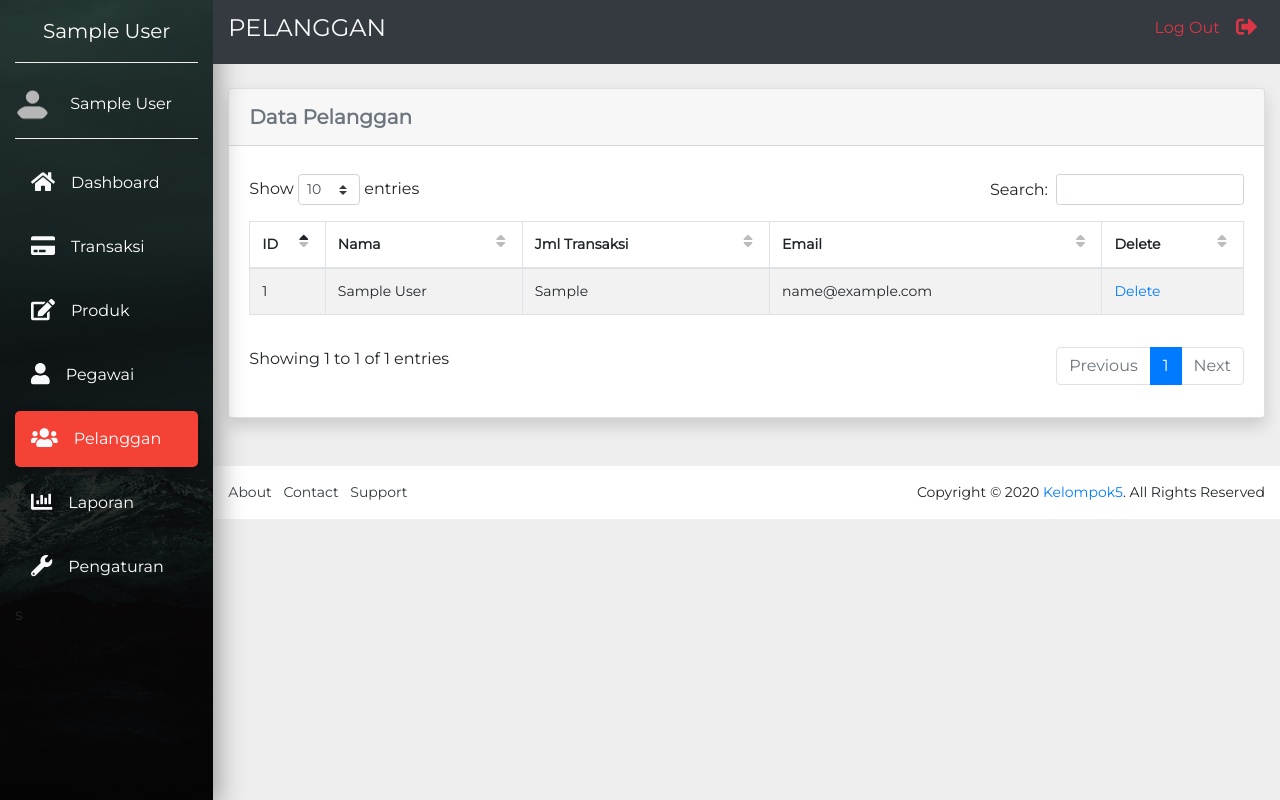
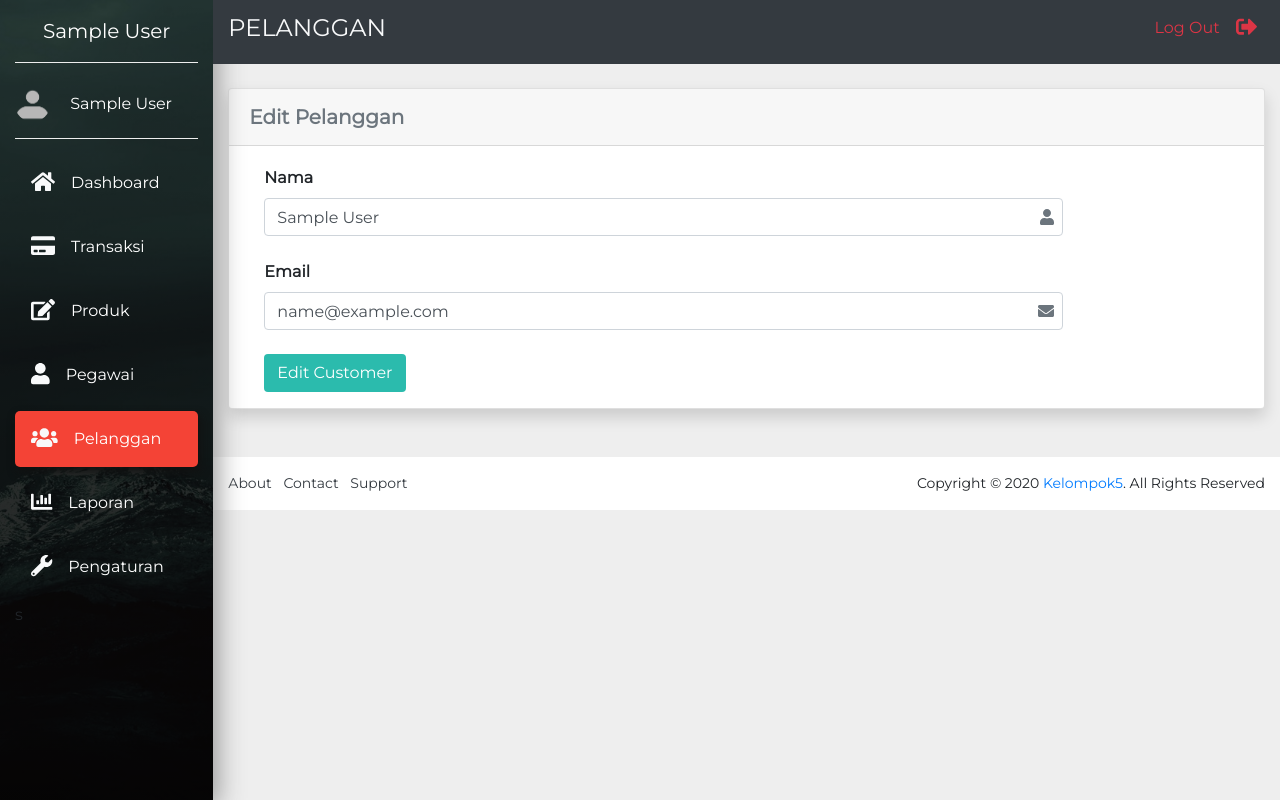
Before and after one commit to alifmaulanarizqi/proyek-pengelolaan-laundry-online, a PHP site: page /pelanggan.php?source=edit_customer&edit_customer_id=1 in a window 1280 px wide. Run offline with PHP 8.4, Linux system fonts and the light colour scheme; tables that the repository leaves empty or names only in its code hold one stand-in row (values such as "Sample post"); some libraries are stand-ins or nearby versions.

Commit message:
menambahkah fitur edit pada pelanggan.php

```diff
--- /dev/null
+++ b/edit_customer.php
@@ -0,0 +1,52 @@
+<!-- edit customer -->
+<?php
+  $customer_id = "";
+  $customer_name = "";
+  $customer_email = "";
+  $notifsuccess = "";
+
+  getEditCustomerValue();
+  editCustomer();
+?>
+
+<!-- form -->
+<div class="container-fluid">
+  <div class="row">
+    <div class="col-xl-10 col-lg-9 col-md-8 ml-auto">
+      <div class="row pt-md-5 mt-md-4 mb-5">
+        <div class="col-sm-12 mb-0">
+          <div class="card shadow">
+            <div class="card-header py-3">
+              <h5 class="m-0 font-weight-bold text-muted">Edit Pelanggan</h5>
+            </div>
+            <div class="card-body pb-0">
+              <form action="" method="post">
+                <div class="form-group mb-4">
+                  <label class="control-label col-sm-5 font-weight-bold" for="nama">Nama</label>
+                  <div class="col-sm-10 position-relative">
+                    <input type="text" class="form-control" id="nama" name="nama" placeholder="Masukan nama" value="<?php echo $customer_name; ?>" required>
+                    <i class="fas fa-user position-absolute text-muted icon-in-field" tabindex=0></i>
+                  </div>
+                </div>
+                <div class="form-group mb-4">
+                  <label class="control-label col-sm-5 font-weight-bold" for="email">Email</label>
+                  <div class="col-sm-10 position-relative">
+                    <input type="email" class="form-control" id="email" name="email" placeholder="Masukan email" value="<?php echo $customer_email; ?>" required>
+                    <i class="fas fa-envelope position-absolute text-muted icon-in-field" tabindex=0></i>
+                  </div>
+                </div>
+                <div class="form-group">
+                  <div class="col-sm-offset-2 col-sm-10">
+                    <button type="submit" class="btn btn-default form-button" name="edit-customer">Edit Customer</button>
+                    <span class="text-success"><?php echo $notifsuccess; ?></span>
+                  </div>
+                </div>
+              </form>
+            </div>
+          </div>
+        </div>
+      </div>
+    </div>
+  </div>
+</div>
+<!-- end of form -->
--- a/includes/function.php
+++ b/includes/function.php
@@ -456,9 +456,44 @@
               <td>$customer_name</td>
               <td>$customer_total_transaction</td>
               <td>$customer_email</td>
+              <td><a href='pelanggan.php?source=edit_customer&edit_customer_id=$customer_id'>Edit</a></td>
               <td><a href='pelanggan.php?delete=$customer_id'>Delete</a></td>
             </tr>";
     }
+  }
+
+  // get value of edit customer
+  function getEditCustomerValue() {
+    global $connection; global $customer_id; global $customer_name; global $customer_email;
+
+    if(isset($_GET["edit_customer_id"])) {
+      $customer_id = $_GET["edit_customer_id"];
+    }
+
+    $query = "SELECT * FROM customers WHERE id = '$customer_id'";
+    $select_customers_query = mysqli_query($connection, $query);
+    $row = mysqli_fetch_assoc($select_customers_query);
+
+    $customer_name = $row["nama"];
+    $customer_email = $row["email"];
+  }
+
+  // edit customer
+  function editCustomer() {
+    global $connection; global $customer_id; global $customer_name; global $customer_email; global $notifsuccess;
+
+    if(isset($_POST["edit-customer"])) {
+      $the_customer_name = $_POST["nama"];
+      $the_customer_email = $_POST["email"];
+
+      $query = "UPDATE customers SET nama = '$the_customer_name', email = '$the_customer_email' WHERE id = $customer_id";
+      $update_customer_query = mysqli_query($connection, $query);
+      $notifsuccess = "Data pelanggan berhasil diubah";
+
+      $customer_name = "";
+      $customer_email = "";
+    }
+
   }
 
   // delete customer
@@ -509,7 +544,7 @@
 
   // edit transaction
   function editTransaction() {
-    global $connection; global $transaction_id; global $customer_name; global $customer_email; global $notifsuccess;
+    global $connection; global $transaction_id; global $customer_name; global $customer_email; global $product_id; global $laundry_weight; global $notifsuccess;
 
     if(isset($_POST["edit-transaksi"])) {
       $the_customer_name = $_POST["nama"];
@@ -526,7 +561,6 @@
 
         $query = "UPDATE transactions SET id_produk = '$produk_id', berat_laundry = $laundry_weight, tanggal = now(), harga = $transaction_product_price WHERE id = $transaction_id";
         $update_post_query = mysqli_query($connection, $query);
-        $notifsuccess = "Transaksi berhasil diubah";
       } else {
         $query = "SELECT * FROM customers WHERE nama = '$customer_name' AND email = '$customer_email'";
         $select_id_customers_query = mysqli_query($connection, $query);
@@ -573,9 +607,13 @@
           $add_customer_query = mysqli_query($connection, $query);
         }
 
-        $notifsuccess = "Transaksi berhasil diubah";
       }
 
+      $notifsuccess = "Transaksi berhasil diubah";
+      $customer_name = "";
+      $customer_email = "";
+      $product_id = "";
+      $laundry_weight = "";
     }
   }
 
--- a/pelanggan.php
+++ b/pelanggan.php
@@ -7,49 +7,21 @@
 <!-- modal -->
 <?php include "includes/modal.php" ?>
 
-    <!-- table -->
-    <div class="container-fluid">
-      <div class="row">
-        <div class="col-xl-10 col-lg-9 col-md-8 ml-auto">
-          <div class="row pt-md-5 mt-md-4 mb-5">
-            <div class="col-sm-12 mb-0">
-              <div class="card shadow">
-                <div class="card-header py-3">
-                  <h5 class="m-0 font-weight-bold text-muted">Data Pelanggan</h5>
-                </div>
-                <div class="card-body pb-0">
-                  <table id="dtBasicExample" class="table table-striped table-bordered table-style-css" style="width:100%">
-                    <thead>
-                      <tr>
-                        <th class="th-sm font-weight-bold">ID</th>
-                        <th class="th-sm font-weight-bold">Nama</th>
-                        <th class="th-sm font-weight-bold">Jml Transaksi</th>
-                        <th class="th-sm font-weight-bold">Email</th>
-                        <th class="th-sm font-weight-bold">Delete</th>
-                      </tr>
-                    </thead>
-                    <tbody>
+<?php
+  $source = "";
+  if(isset($_GET["source"])) {
+    $source = $_GET["source"];
+  }
 
-                      <!-- display customers -->
-                      <?php
-                        displayCustomers();
-                      ?>
-
-                      <!-- delete customer -->
-                      <?php
-                        deleteCustomer();
-                      ?>
-
-                    </tbody>
-                  </table>
-                </div>
-              </div>
-            </div>
-          </div>
-        </div>
-      </div>
-    </div>
-    <!-- end of table -->
+  switch($source) {
+    case "edit_customer";
+      include "edit_customer.php";
+      break;
+    default:
+      include "tabel_pelanggan.php";
+      break;
+  }
+?>
 
 <!-- footer  -->
 <?php include "includes/footer.php"; ?>
```
Also changed, not shown: tabel_pelanggan.php (added, +49 -0 lines).
